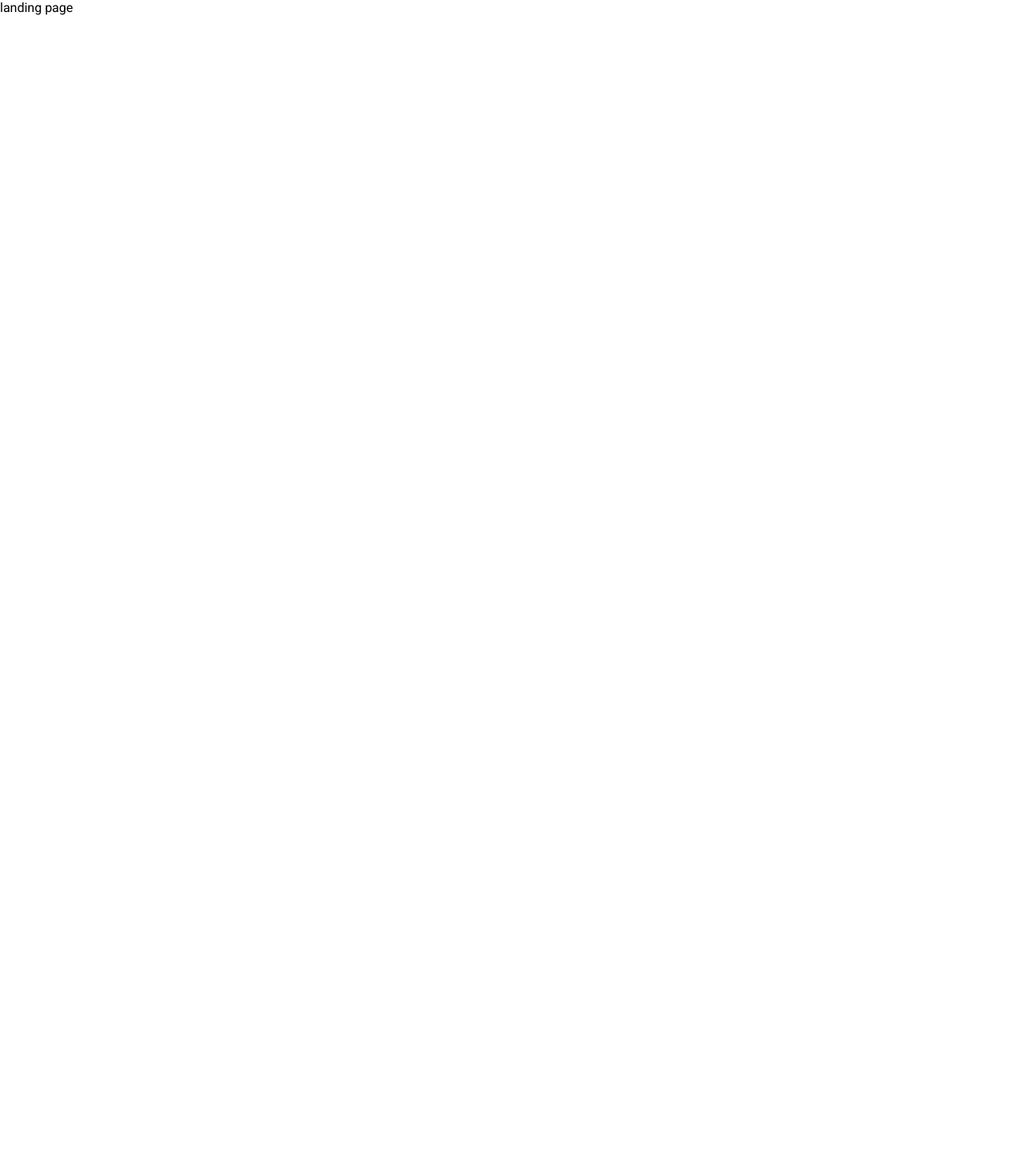
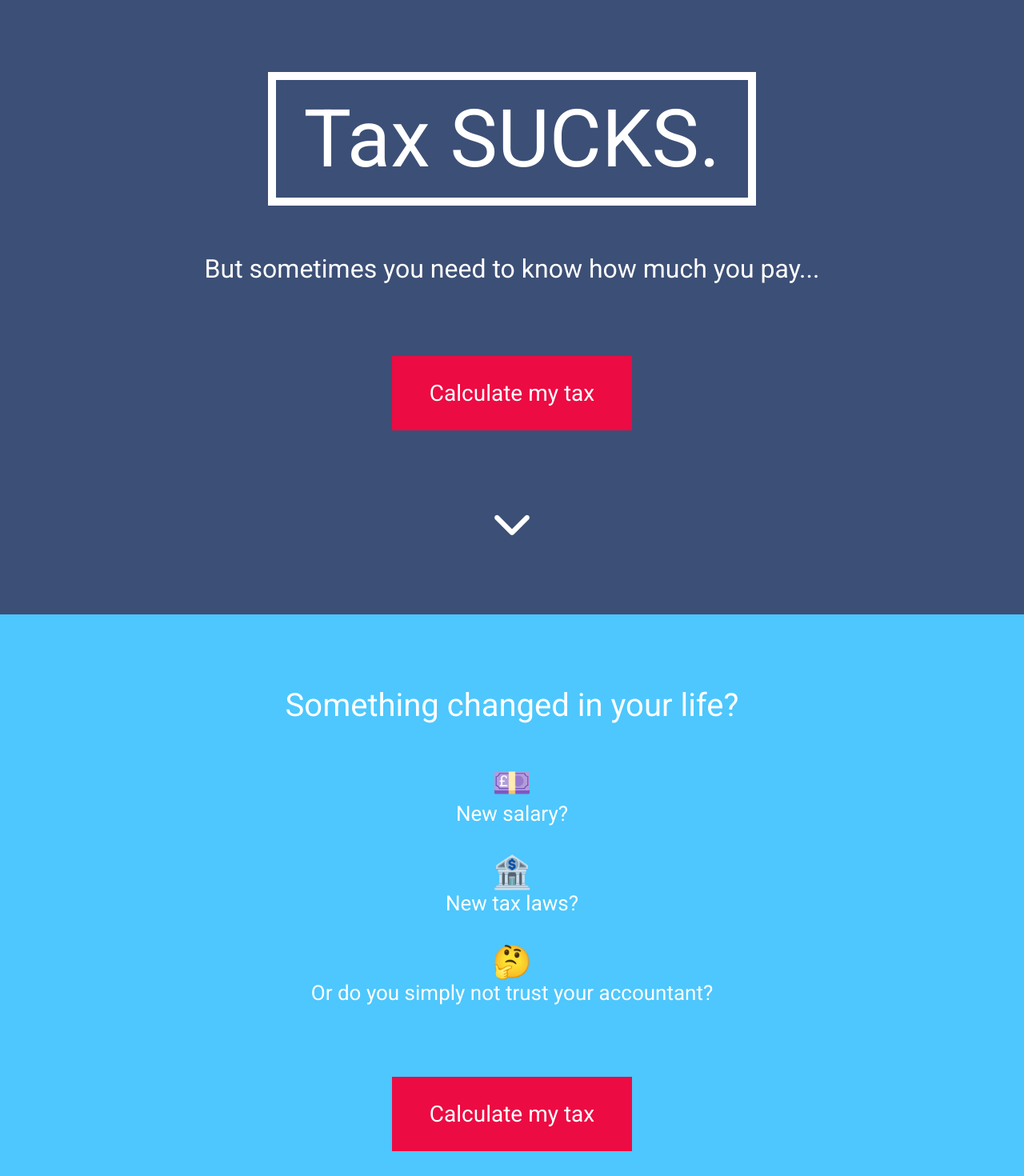
Before and after one commit to Andrew640/tax-calculator-site, an Angular app: page / in a window 1280 px wide. Shown: the top 1470 px of the page at 80% size. Before the commit the page ends 800 px from the top, so only its background shows below. Built offline with nearby package versions, Linux system fonts and the light colour scheme.

Commit message:
Landing page design

```diff
--- a/src/app/landing-page/landing-page.component.html
+++ b/src/app/landing-page/landing-page.component.html
@@ -1 +1,27 @@
-landing page
+<div class="lp1">
+    <div class="lp1_title">Tax SUCKS.</div>
+    <div class="lp1_text">But sometimes you need to know how much you pay...</div>
+    <div class="button" routerLink="/calculator">Calculate my tax</div>
+    <i class="fa fa-chevron-down lp1_chevron" aria-hidden="true"></i>
+</div>
+
+<div class="lp2">
+    <div class="lp2_questions">
+        <div class="lp2_questions_q lp2_questions_q_1">Something changed in your life?</div>
+        <div class="lp2_questions_q">
+            <div class="lp2_questions_q_emoji">💷</div>
+            New salary?
+        </div>
+        <div class="lp2_questions_q">
+            <div class="lp2_questions_q_emoji">🏦</div>
+            New tax laws?
+        </div>
+        <div class="lp2_questions_q">
+            <div class="lp2_questions_q_emoji">🤔</div>
+            Or do you simply not trust your accountant?
+        </div>
+    </div>
+    <div class="button_cont">
+        <div class="button button_lp2" routerLink="/calculator">Calculate my tax</div>
+    </div>
+</div>
--- a/src/app/landing-page/landing-page.component.scss
+++ b/src/app/landing-page/landing-page.component.scss
@@ -0,0 +1,77 @@
+@import '../../styles/variables.scss';
+
+.lp1 {
+    background-color:$background;
+    text-align:center;
+    padding-top:90px;
+    &_title {
+        color:#fff;
+        border:10px solid #fff;
+        font-size:100px;
+        margin:0 auto;
+        width:550px;
+        padding:15px 20px;
+        @media(max-width:550px) {
+            width:300px;
+            font-size:70px;
+            padding:0px;
+        }
+    }
+    &_text {
+        color:#fff;
+        padding-top:60px;
+        font-size:32px;
+    }
+    &_chevron {
+        color:#fff;
+        font-size:50px;
+        padding-top:90px;
+        padding-bottom:90px;
+    }
+}
+
+.lp2 {
+    background-color:$background2;
+    &_questions {
+        text-align:center;
+        padding-top:90px;
+        padding-bottom:90px;
+        &_q {
+            color:#fff;
+            padding-top:20px;
+            font-size:26px;
+            &_1 {
+                font-size:40px;
+                padding-top:0px;
+                padding-bottom:15px
+            }
+            &_emoji {
+                font-size:40px;
+                padding-top:15px;
+            }
+        }
+    }
+}
+
+.button {
+    font-size:28px;
+    background-color:$red;
+    color:#fff;
+    padding:30px 40px;
+    width:220px;
+    margin:90px auto 0 auto;
+    text-align:center;
+    border:none;
+    &:hover {
+        background-color:$green;
+        color:#fff;
+        cursor:pointer;
+        outline:none;
+    }
+    &_cont {
+        padding-bottom:90px;
+    }
+    &_lp2 {
+        margin-top:0;
+    }
+}
--- a/src/app/landing-page/landing-page.component.ts
+++ b/src/app/landing-page/landing-page.component.ts
@@ -5,5 +5,4 @@ import { Component } from '@angular/core';
   templateUrl: '../landing-page/landing-page.component.html',
   styleUrls: ['../landing-page/landing-page.component.scss']
 })
-export class LandingPageComponent {
-}
+export class LandingPageComponent {}
```
